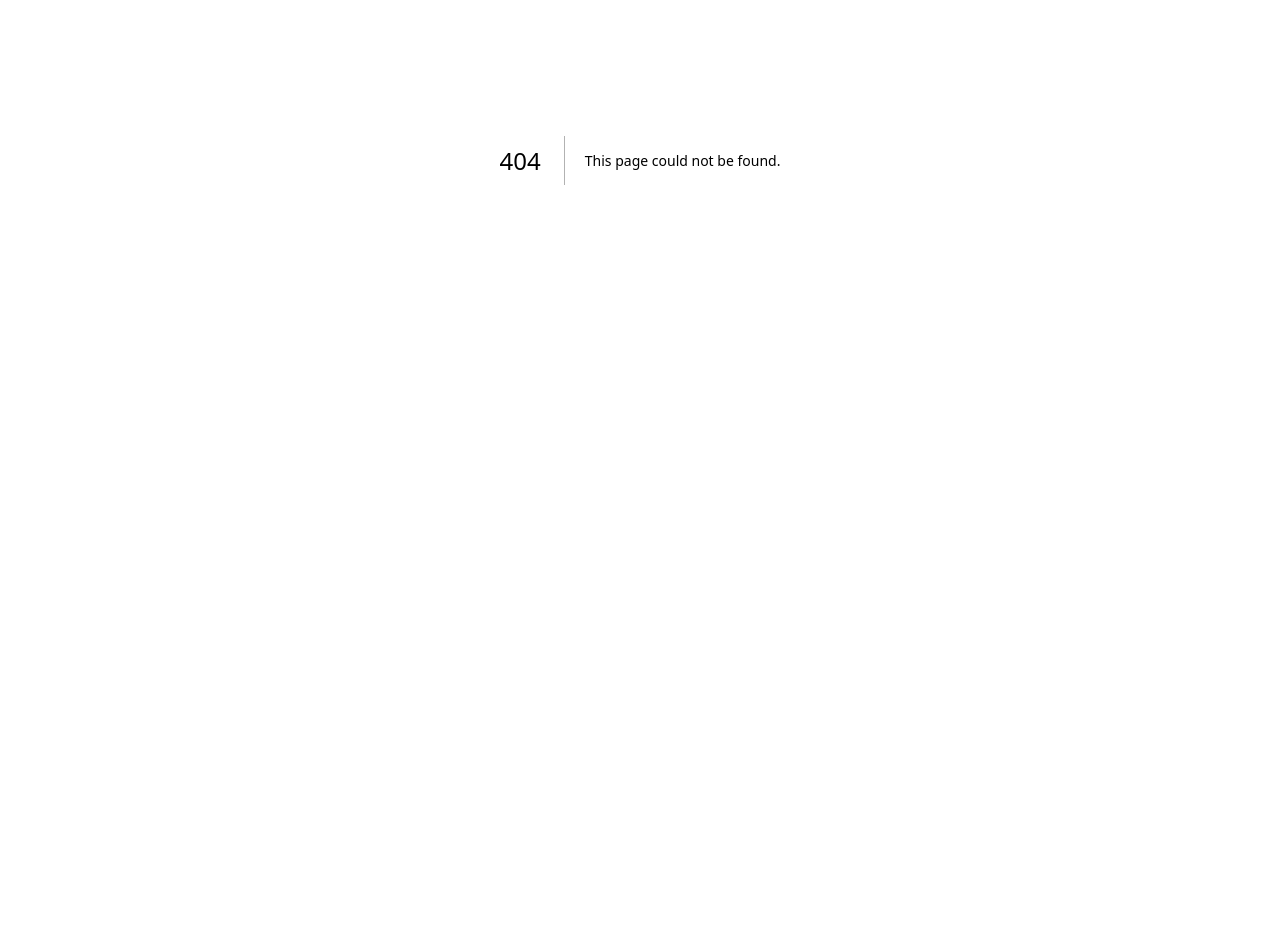
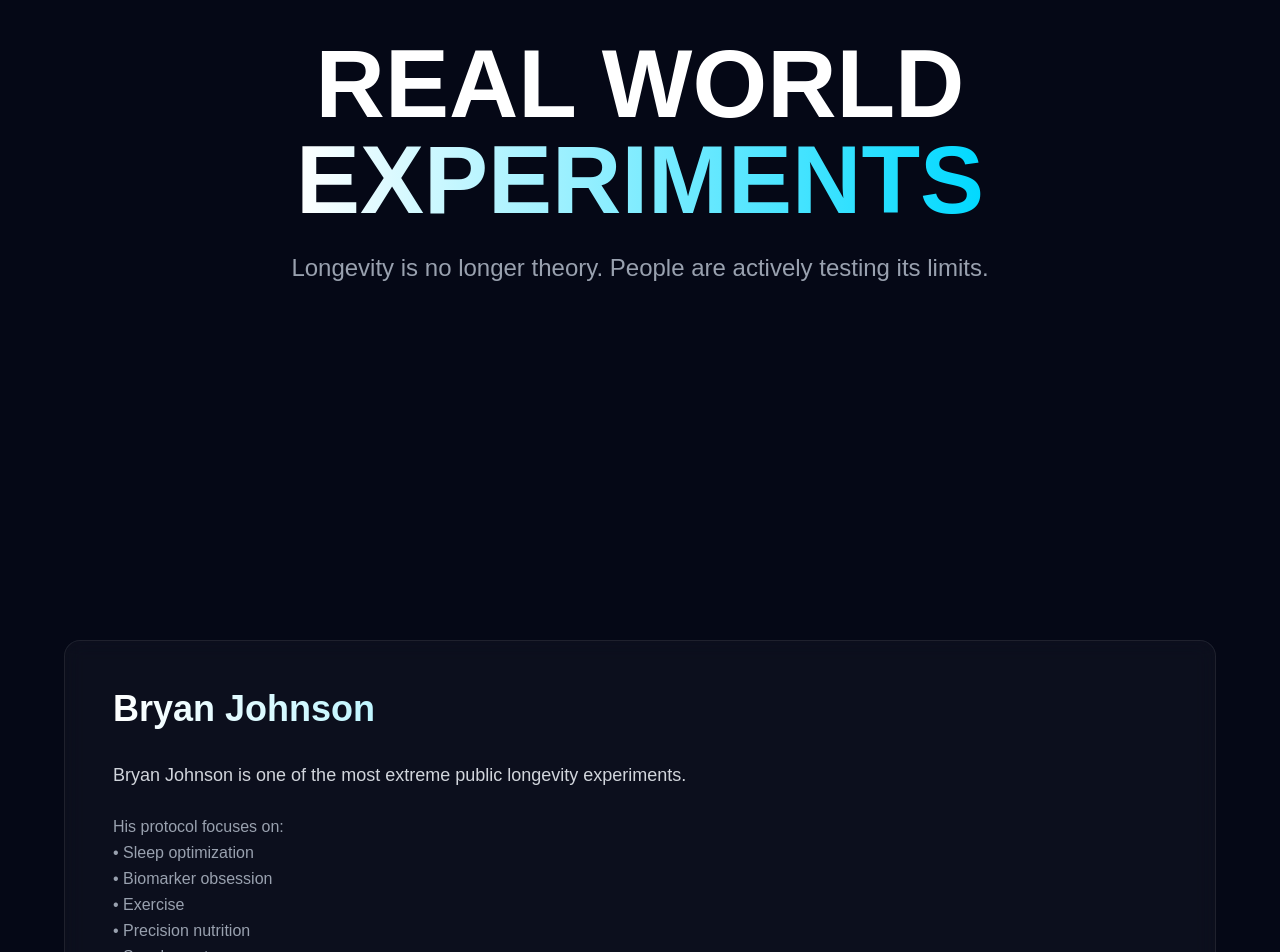
Before and after one commit to Yuvaakaarthikheshwaran/longevity-protocol, a Next.js app: page /case-studies in a window 1280 px wide. Before the commit this address had no page. Shown: the part 240-1192 px from the top of the page. Before the commit the page ends 800 px from the top, so only its background shows below. Built offline with nearby package versions, Linux system fonts and the light colour scheme.

Commit message:
Add Case Studies page with content sections

```diff
--- /dev/null
+++ b/app/case-studies/page.tsx
@@ -0,0 +1,93 @@
+"use client";
+
+import { motion } from "framer-motion";
+
+export default function CaseStudiesPage() {
+  return (
+    <main className="min-h-screen bg-[#050816] text-white">
+      {/* HERO */}
+      <section className="min-h-screen flex items-center justify-center px-6 text-center">
+        <motion.div
+          initial={{ opacity: 0, y: 70 }}
+          animate={{ opacity: 1, y: 0 }}
+          transition={{ duration: 1 }}
+        >
+          <h1 className="text-5xl md:text-8xl font-bold mb-6">
+            REAL WORLD <span className="gradient-text">EXPERIMENTS</span>
+          </h1>
+
+          <p className="text-gray-400 max-w-4xl mx-auto text-lg md:text-2xl">
+            Longevity is no longer theory.
+            People are actively testing its limits.
+          </p>
+        </motion.div>
+      </section>
+
+      {/* BRYAN */}
+      <section className="py-20 px-6">
+        <div className="max-w-6xl mx-auto card-bg rounded-2xl p-12">
+          <h2 className="text-4xl font-bold mb-8 gradient-text">
+            Bryan Johnson
+          </h2>
+
+          <p className="text-gray-300 text-lg leading-relaxed mb-6">
+            Bryan Johnson is one of the most extreme public longevity experiments.
+          </p>
+
+          <p className="text-gray-400 leading-relaxed">
+            His protocol focuses on:
+            <br />• Sleep optimization
+            <br />• Biomarker obsession
+            <br />• Exercise
+            <br />• Precision nutrition
+            <br />• Supplements
+            <br /><br />
+            His approach is expensive and extreme.
+            But it proves something important:
+            biology can be aggressively measured and optimized.
+          </p>
+        </div>
+      </section>
+
+      {/* BLUE ZONES */}
+      <section className="py-20 px-6">
+        <div className="max-w-6xl mx-auto card-bg rounded-2xl p-12">
+          <h2 className="text-4xl font-bold mb-8 gradient-text">
+            Blue Zones
+          </h2>
+
+          <p className="text-gray-400 leading-relaxed">
+            Blue Zones are regions where people live unusually long lives.
+            <br /><br />
+            Common traits:
+            <br />• Daily movement
+            <br />• Strong social bonds
+            <br />• Low chronic stress
+            <br />• Mostly whole foods
+            <br />• Purpose-driven living
+          </p>
+        </div>
+      </section>
+
+      {/* ATHLETES */}
+      <section className="py-20 px-6">
+        <div className="max-w-6xl mx-auto card-bg rounded-2xl p-12">
+          <h2 className="text-4xl font-bold mb-8 gradient-text">
+            Elite Athletes
+          </h2>
+
+          <p className="text-gray-400 leading-relaxed">
+            Elite athletes demonstrate the power of:
+            <br />• high VO₂ max
+            <br />• strength
+            <br />• recovery
+            <br />• disciplined nutrition
+            <br /><br />
+            But excessive training can also create stress.
+            Optimization matters more than extremes.
+          </p>
+        </div>
+      </section>
+    </main>
+  );
+}
```
